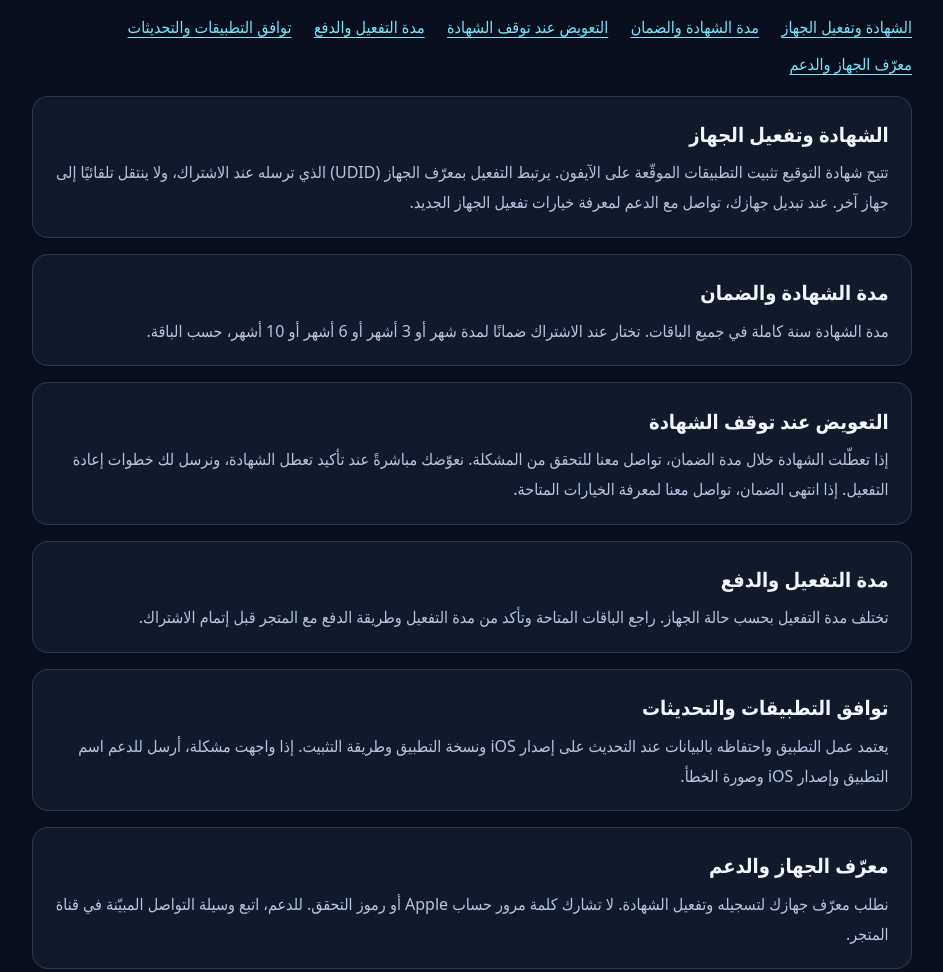
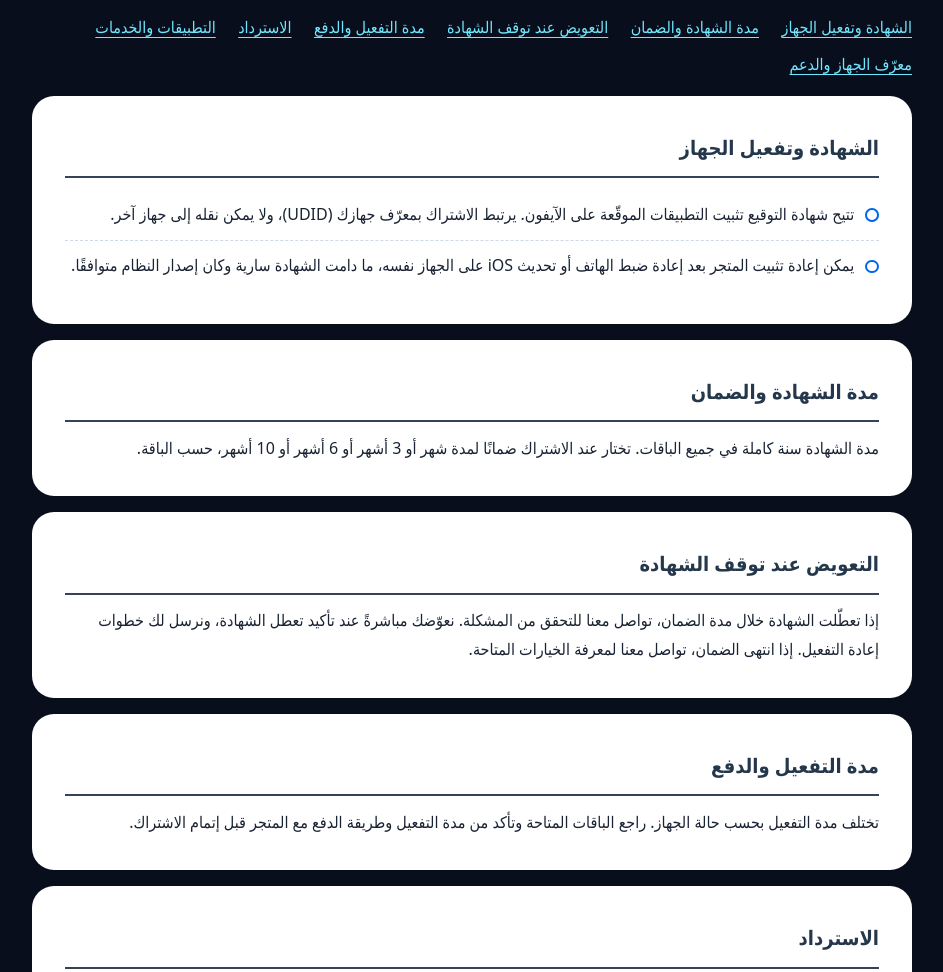
Before and after one commit to sgad73055-code/ipastrong, a plain HTML site: page terms/index.html in a window 1280 px wide. Shown: the part 415-1387 px from the top of the page, without its empty margins (168-1111 px from the left). Drawn offline with Linux system fonts and the light colour scheme.

Commit message:
Expand activation, refund, and app terms

```diff
--- a/terms/index.html
+++ b/terms/index.html
@@ -23,7 +23,14 @@ p{margin:0;color:var(--muted)}
 .eyebrow{color:var(--accent);font-weight:700}
 nav ul{display:flex;flex-wrap:wrap;gap:.5rem 1.4rem;padding:0;list-style:none}
 section{padding:1.2rem 1.4rem;border:1px solid var(--line);border-radius:16px;background:var(--panel);margin-block:1rem;scroll-margin-top:1rem}
-section:target{border-color:var(--accent)}
+section{background:#fff;color:#24374b;border-radius:22px;padding:clamp(1.2rem,4vw,2rem)}
+section h2{border-block-end:2px solid #344355;padding-block-end:.65rem;margin-block-end:.7rem}
+section p,.rules{color:#192333}
+.rules{list-style:none;margin:0;padding:0}
+.rules li{position:relative;padding:.65rem 1.55rem .65rem 0}
+.rules li+li{border-block-start:1px dashed #ced8e6}
+.rules li::before{content:"";position:absolute;inset-inline-start:0;inset-block-start:1.18rem;width:.6rem;height:.6rem;border:2px solid #0067ed;border-radius:50%}
+section:target{outline:2px solid var(--accent)}
 footer{border-block:1px solid var(--line) 0}
 </style>
 </head>
@@ -31,12 +38,13 @@ footer{border-block:1px solid var(--line) 0}
 <header><div class="wrap"><a class="brand" href="/"><img src="/source-icon.jpeg" width="38" height="38" alt=""><span dir="ltr">IPA STRONG</span></a><a href="/">العودة إلى المتجر</a></div></header>
 <main class="wrap">
 <div class="hero"><p class="eyebrow">دليل الاشتراك</p><h1>الشروط والأحكام</h1><p>تعرّف على طريقة التفعيل، ومدة ضمان باقتك، وكيف تطلب التعويض أو الدعم.</p></div>
-<nav aria-label="محتويات الصفحة"><ul><li><a href="#term-1">الشهادة وتفعيل الجهاز</a></li><li><a href="#term-2">مدة الشهادة والضمان</a></li><li><a href="#term-3">التعويض عند توقف الشهادة</a></li><li><a href="#term-4">مدة التفعيل والدفع</a></li><li><a href="#term-5">توافق التطبيقات والتحديثات</a></li><li><a href="#term-6">معرّف الجهاز والدعم</a></li></ul></nav>
-<section id="term-1"><h2>الشهادة وتفعيل الجهاز</h2><p>تتيح شهادة التوقيع تثبيت التطبيقات الموقّعة على الآيفون. يرتبط التفعيل بمعرّف الجهاز (UDID) الذي ترسله عند الاشتراك، ولا ينتقل تلقائيًا إلى جهاز آخر. عند تبديل جهازك، تواصل مع الدعم لمعرفة خيارات تفعيل الجهاز الجديد.</p></section>
+<nav aria-label="محتويات الصفحة"><ul><li><a href="#term-1">الشهادة وتفعيل الجهاز</a></li><li><a href="#term-2">مدة الشهادة والضمان</a></li><li><a href="#term-3">التعويض عند توقف الشهادة</a></li><li><a href="#term-4">مدة التفعيل والدفع</a></li><li><a href="#refund">الاسترداد</a></li><li><a href="#term-5">التطبيقات والخدمات</a></li><li><a href="#term-6">معرّف الجهاز والدعم</a></li></ul></nav>
+<section id="term-1"><h2>الشهادة وتفعيل الجهاز</h2><ul class="rules"><li>تتيح شهادة التوقيع تثبيت التطبيقات الموقّعة على الآيفون. يرتبط الاشتراك بمعرّف جهازك (UDID)، ولا يمكن نقله إلى جهاز آخر.</li><li>يمكن إعادة تثبيت المتجر بعد إعادة ضبط الهاتف أو تحديث iOS على الجهاز نفسه، ما دامت الشهادة سارية وكان إصدار النظام متوافقًا.</li></ul></section>
 <section id="term-2"><h2>مدة الشهادة والضمان</h2><p>مدة الشهادة سنة كاملة في جميع الباقات. تختار عند الاشتراك ضمانًا لمدة شهر أو 3 أشهر أو 6 أشهر أو 10 أشهر، حسب الباقة.</p></section>
 <section id="term-3"><h2>التعويض عند توقف الشهادة</h2><p>إذا تعطّلت الشهادة خلال مدة الضمان، تواصل معنا للتحقق من المشكلة. نعوّضك مباشرةً عند تأكيد تعطل الشهادة، ونرسل لك خطوات إعادة التفعيل. إذا انتهى الضمان، تواصل معنا لمعرفة الخيارات المتاحة.</p></section>
 <section id="term-4"><h2>مدة التفعيل والدفع</h2><p>تختلف مدة التفعيل بحسب حالة الجهاز. راجع الباقات المتاحة وتأكد من مدة التفعيل وطريقة الدفع مع المتجر قبل إتمام الاشتراك.</p></section>
-<section id="term-5"><h2>توافق التطبيقات والتحديثات</h2><p>يعتمد عمل التطبيق واحتفاظه بالبيانات عند التحديث على إصدار iOS ونسخة التطبيق وطريقة التثبيت. إذا واجهت مشكلة، أرسل للدعم اسم التطبيق وإصدار iOS وصورة الخطأ.</p></section>
+<section id="refund"><h2>الاسترداد</h2><ul class="rules"><li>بعد ربط الجهاز وتفعيل الاشتراك، لا تُسترد الرسوم إلا في الحالات التي يوجب فيها القانون الاسترداد. راجع تفاصيل الباقة قبل الدفع.</li><li>إذا توقفت الشهادة خلال مدة الضمان، يمكنك طلب التعويض وفق بند الضمان.</li></ul></section>
+<section id="term-5"><h2>التطبيقات والخدمات</h2><ul class="rules"><li>يساعدك الدعم في تثبيت التطبيقات الأساسية المتاحة وتشخيص مشكلات تشغيلها على الأجهزة والإصدارات المتوافقة.</li><li>قد تتغير ميزات النسخ المعدّلة أو تتوقف بعد التحديث. يعتمد التوافق والاحتفاظ بالبيانات على نسخة التطبيق وإصدار iOS وطريقة التثبيت.</li><li>نعمل على تحديث التطبيقات المطلوبة حسب توفّر النسخ، وقد تتغير قائمة المتجر من وقت لآخر.</li><li>قد تتطلب بعض التطبيقات رسوم تفعيل إضافية. تُوضَّح الرسوم قبل الدفع.</li><li>إذا واجهت مشكلة، أرسل للدعم اسم التطبيق وإصدار iOS وصورة الخطأ.</li></ul></section>
 <section id="term-6"><h2>معرّف الجهاز والدعم</h2><p>نطلب معرّف جهازك لتسجيله وتفعيل الشهادة. لا تشارك كلمة مرور حساب Apple أو رموز التحقق. للدعم، اتبع وسيلة التواصل المبيّنة في قناة المتجر.</p></section>
 </main>
 <footer><div class="wrap"><a href="/#packages">عرض الباقات</a><a href="https://t.me/ipastrong">قناة المتجر والدعم على تيليجرام</a></div></footer>
```
